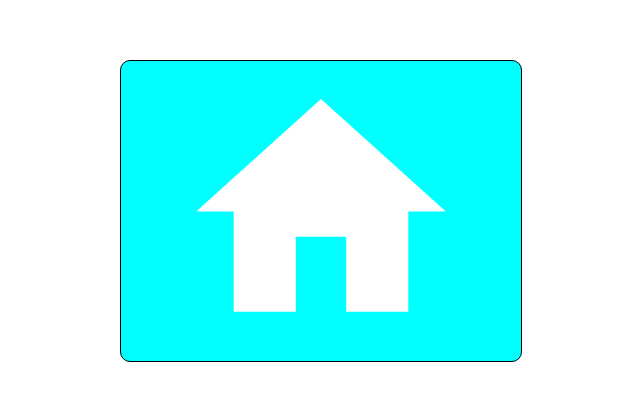
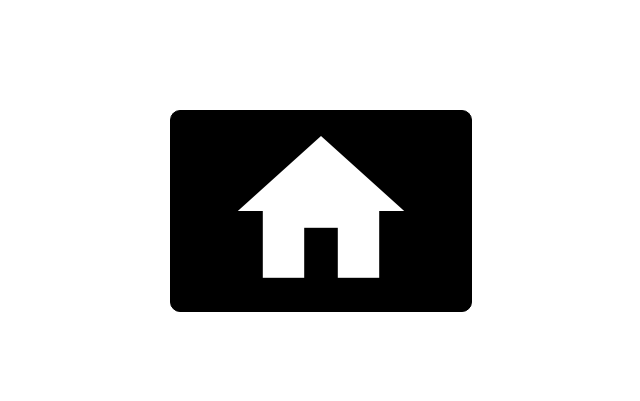
Before and after one commit to JaredTweed/react-resume, a React (Create React App) app in the folder resume/: page / in a window 1280 px wide. Shown: the part 189-590 px from the top of the page, without its empty margins (319-959 px from the left). Built offline with nearby package versions, Linux system fonts and the light colour scheme.

Commit message:
default button settings

```diff
--- a/resume/src/App.js
+++ b/resume/src/App.js
@@ -4,17 +4,17 @@ import '@mdi/font/css/materialdesignicons.min.css'; // Import Material Design Ic
 
 const App = () => {
   const widgetSettings = {
-    horizontalAnim: false,
+    horizontalAnim: true,
     fontSize: 20,
     iconSize: 100,
-    buttonWidth: 400,
-    buttonHeight: 300,
-    originalColor: "#00ffff",
+    // buttonWidth: 400,
+    // buttonHeight: 300,
+    originalColor: "black",
     hoverColor: "#cccccc",
     activeColor: "#aaaaaa",
     selectedIcon: "mdi:home", // Use Material Design Icon (mdi)
     text: "Hello, World!",
-    spaceBetween: 10,
+    spaceBetween: 0,
   };
 
   const handleAction = (event) => {
--- a/resume/src/components/ThingsBoardWidget.js
+++ b/resume/src/components/ThingsBoardWidget.js
@@ -5,15 +5,38 @@ const ThingsBoardWidget = ({ settings, onAction }) => {
   const containerRef = useRef(null);
   const [uniqueId] = useState(uuidv4());
   const [hoverState, setHoverState] = useState(false);
+  const [activeState, setActiveState] = useState(false);
+
+  // Default settings
+  const defaultSettings = {
+    horizontalAnim: false,
+    fontSize: 20,
+    iconSize: 100,
+    buttonWidth: 300,
+    buttonHeight: 200,
+    originalColor: "black",
+    hoverColor: "#cccccc",
+    activeColor: "#aaaaaa",
+    selectedIcon: "mdi:star",
+    text: "Button",
+    textColor: "white",
+    spaceBetween: 0,
+    iconColor: "white",
+    iconHoverColor: "blue",
+    iconActiveColor: "red",
+  };
+
+  // Merge user settings with defaults
+  const finalSettings = { ...defaultSettings, ...settings };
 
   useEffect(() => {
     const container = containerRef.current;
     if (!container) return;
 
     const {
-      horizontalAnim = false,
-      fontSize = 20,
-      iconSize = 100,
+      horizontalAnim,
+      fontSize,
+      iconSize,
       buttonWidth,
       buttonHeight,
       originalColor,
@@ -21,22 +44,22 @@ const ThingsBoardWidget = ({ settings, onAction }) => {
       activeColor,
       selectedIcon,
       text,
-      spaceBetween = 0,
-      iconColor = "white",
-      iconHoverColor = "white",
-      iconActiveColor = "white",
-    } = settings;
+      textColor,
+      spaceBetween,
+      iconColor,
+      iconHoverColor,
+      iconActiveColor,
+    } = finalSettings;
 
     let preCalculatedNum1, preCalculatedNum2, preCalculatedNum3, preCalculatedNum4, preCalculatedNum5;
-    console.log(settings.buttonHeight, settings.buttonWidth);
+    console.log(buttonHeight, buttonWidth);
 
     const iconHTML = selectedIcon?.startsWith("mdi:")
       ? `<i class="mdi mdi-${selectedIcon.replace("mdi:", "")}"
            style="
-             font-size: ${Math.min(settings.buttonHeight, settings.buttonWidth) * (iconSize / 100)}px;
-             height: ${settings.buttonHeight < settings.buttonWidth ? `${iconSize * 0.7}%` : `${settings.buttonWidth * (iconSize / 100) * 0.7}px`};
-             width: ${(Math.min(settings.buttonHeight, settings.buttonWidth) * (iconSize / 100)) * 0.84}px;
-             color: ${iconColor};
+             font-size: ${Math.min(buttonHeight, buttonWidth) * (iconSize / 100)}px;
+             height: ${buttonHeight < buttonWidth ? `${iconSize * 0.7}%` : `${buttonWidth * (iconSize / 100) * 0.7}px`};
+             width: ${(Math.min(buttonHeight, buttonWidth) * (iconSize / 100)) * 0.84}px;
              position: absolute;
              left: 50%;
              top: 50%;
@@ -54,6 +77,7 @@ const ThingsBoardWidget = ({ settings, onAction }) => {
            style="
               position: absolute;
               font-size: ${fontSize}px;
+              color: ${textColor};
               left: 50%;
               top: 50%;
               white-space: nowrap;
@@ -71,9 +95,9 @@ const ThingsBoardWidget = ({ settings, onAction }) => {
     let mouseover = false;
 
     const cacheDimensions = () => {
-      const iconWidth = (Math.min(settings.buttonHeight, settings.buttonWidth) * (iconSize / 100)) * 0.84;
+      const iconWidth = (Math.min(buttonHeight, buttonWidth) * (iconSize / 100)) * 0.84;
       // const iconHeight = icon.offsetHeight;
-      const iconHeight = settings.buttonHeight < settings.buttonWidth ? iconSize * 0.7 * 0.01 * settings.buttonHeight : settings.buttonWidth * (iconSize / 100) * 0.7;
+      const iconHeight = Math.round(buttonHeight < buttonWidth ? iconSize * 0.7 * 0.01 * buttonHeight : buttonWidth * (iconSize / 100) * 0.7);
       const textWidth = textOverlay.offsetWidth;
       const textHeight = textOverlay.offsetHeight;
 
@@ -95,7 +119,7 @@ const ThingsBoardWidget = ({ settings, onAction }) => {
       }
     };
 
-    setInterval(cacheDimensions, 1000);
+    // setInterval(cacheDimensions, 1000);
 
     const handleMouseOver = () => {
       mouseover = true;
@@ -103,7 +127,7 @@ const ThingsBoardWidget = ({ settings, onAction }) => {
       textOverlay.style.opacity = "1";
 
       cacheDimensions();
-      if (settings.horizontal) {
+      if (horizontalAnim) {
         icon.style.transform = `translate(-${preCalculatedNum1}px, -50%)`;
         textOverlay.style.transform = `translate(${preCalculatedNum2}px, -50%)`;
       } else {
@@ -111,6 +135,7 @@ const ThingsBoardWidget = ({ settings, onAction }) => {
         textOverlay.style.transform = `translate(-50%, ${preCalculatedNum4}px)`;
       }
 
+      icon.style.color = iconHoverColor;
     };
 
     const handleMouseOut = () => {
@@ -118,11 +143,25 @@ const ThingsBoardWidget = ({ settings, onAction }) => {
       setHoverState(false);
       textOverlay.style.opacity = "0";
       icon.style.transform = "translate(-50%, -50%)";
-      if (settings.horizontal) {
+      if (horizontalAnim) {
         textOverlay.style.transform = 'translate(-50%, -50%)'; // Reset text position
       } else {
         textOverlay.style.transform = `translate(-50%, ${preCalculatedNum5}px)`;
       }
+
+      icon.style.color = iconColor;
+    };
+
+    const handleMouseDown = () => {
+      setActiveState(true);
+      icon.style.color = iconActiveColor; // Apply active color to icon
+      container.style.backgroundColor = activeColor;
+    };
+
+    const handleMouseUp = () => {
+      setActiveState(false);
+      icon.style.color = iconHoverColor; // Reset to hover color
+      container.style.backgroundColor = hoverColor;
     };
 
     const handleClick = (event) => {
@@ -133,37 +172,44 @@ const ThingsBoardWidget = ({ settings, onAction }) => {
 
     container.addEventListener("mouseover", handleMouseOver);
     container.addEventListener("mouseout", handleMouseOut);
+    container.addEventListener("mousedown", handleMouseDown);
+    container.addEventListener("mouseup", handleMouseUp);
     container.addEventListener("click", handleClick);
-
-    const dimensionInterval = setInterval(cacheDimensions, 100);
 
     const updateIconSize = () => {
       if (icon) {
-        const newFontSize = `${Math.min(settings.buttonHeight, settings.buttonWidth) * (iconSize / 100)}px`;
+        const newFontSize = `${Math.min(buttonHeight, buttonWidth) * (iconSize / 100)}px`;
         icon.style.fontSize = newFontSize;
-        icon.style.color = iconColor;
+        // icon.style.color = iconColor;
       }
     };
 
     updateIconSize()
+    handleMouseOut()
 
     return () => {
       container.removeEventListener("mouseover", handleMouseOver);
       container.removeEventListener("mouseout", handleMouseOut);
+      container.removeEventListener("mousedown", handleMouseDown);
+      container.removeEventListener("mouseup", handleMouseUp);
       container.removeEventListener("click", handleClick);
-      clearInterval(dimensionInterval);
     };
   }, [settings, onAction, uniqueId]);
 
   const containerStyle = {
     position: "relative",
-    width: `${settings.buttonWidth}px`,
-    height: `${settings.buttonHeight}px`,
+    width: `${finalSettings.buttonWidth}px`,
+    height: `${finalSettings.buttonHeight}px`,
     border: "1px solid black",
     borderRadius: "10px",
-    backgroundColor: hoverState ? settings.hoverColor : settings.originalColor,
+    backgroundColor: activeState
+      ? finalSettings.activeColor
+      : hoverState
+        ? finalSettings.hoverColor
+        : finalSettings.originalColor,
     cursor: "pointer",
     overflow: "hidden",
+    transition: "background-color 0.1s ease-in-out",
   };
 
   return <div id={`container_${uniqueId}`} ref={containerRef} style={containerStyle}></div>;
```
